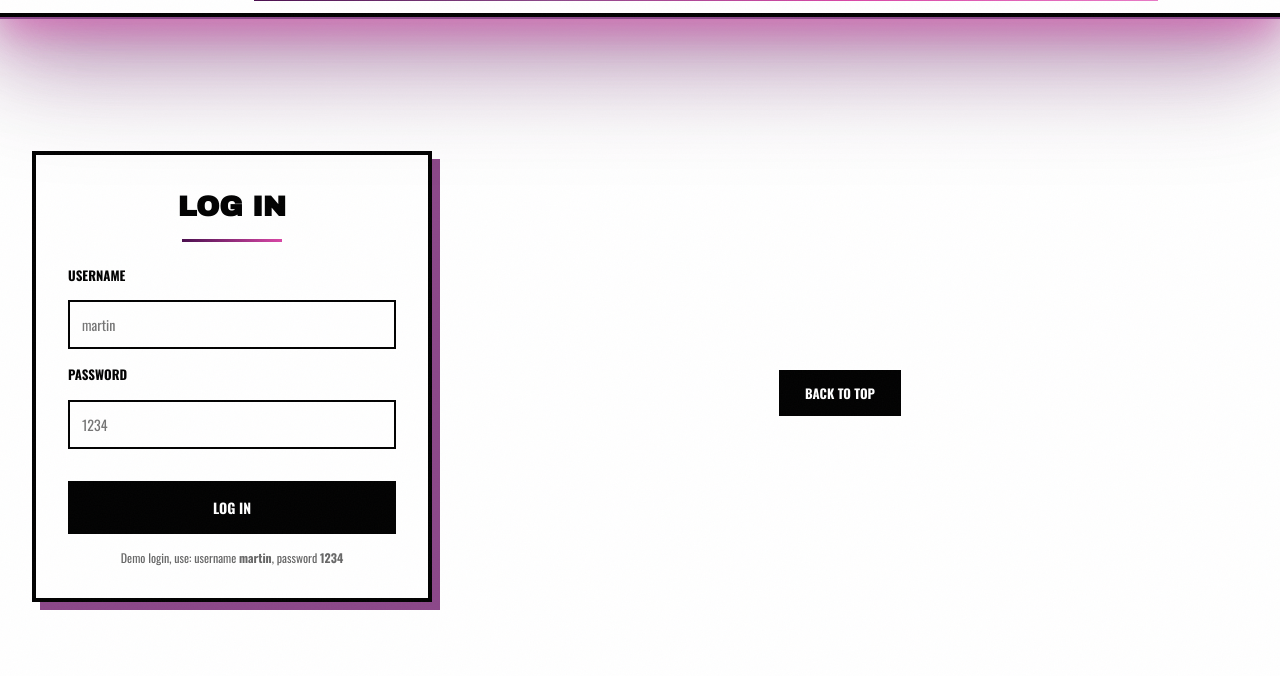
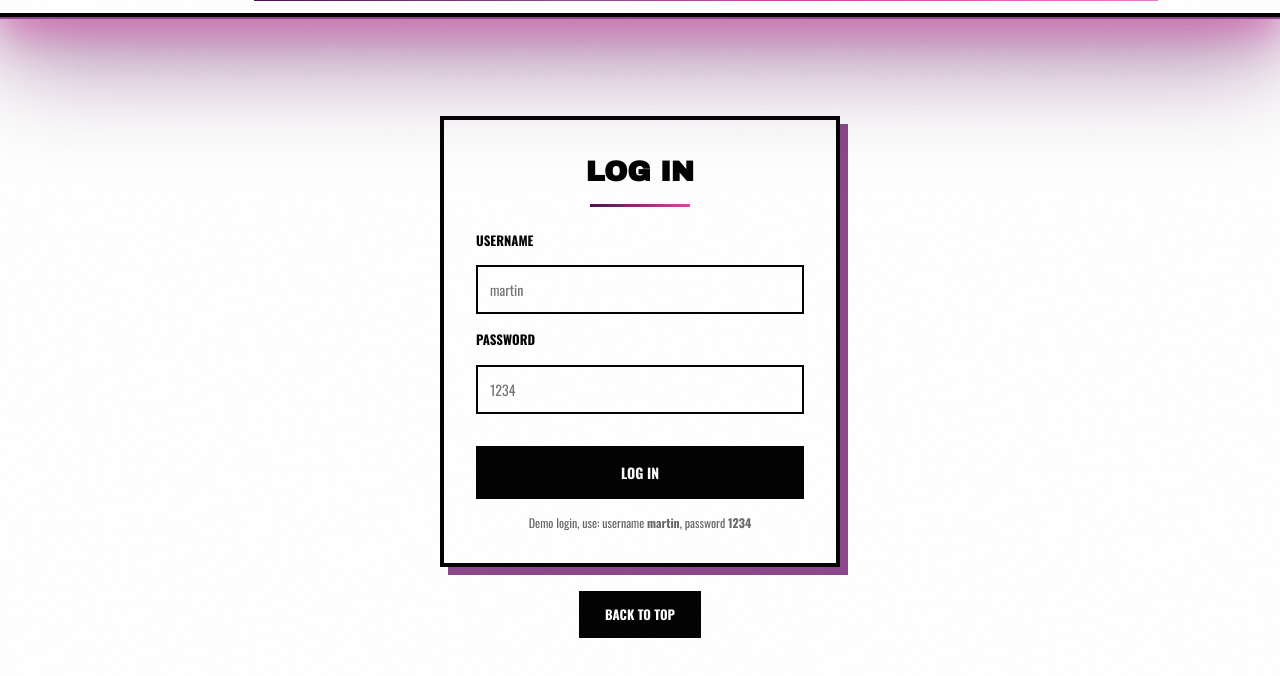
Before and after one commit to martinorav-png/free-games-explorer, a plain HTML site: page login.html in a window 1280 px wide. Shown: the part 64-740 px from the top of the page. Drawn offline with nearby package versions, Linux system fonts and the light colour scheme.

Commit message:
Tegin login page layout korda

```diff
--- a/css/style.css
+++ b/css/style.css
@@ -1295,6 +1295,7 @@ body::after {
 .login-container {
     min-height: calc(100vh - 80px);
     display: flex;
+    flex-direction: column;
     align-items: center;
     justify-content: center;
     padding: var(--space-xl);
@@ -1307,6 +1308,7 @@ body::after {
     border: var(--border-thick) solid var(--color-black);
     background: var(--color-white);
     box-shadow: 8px 8px 0 var(--color-purple);
+    margin-bottom: var(--space-lg);
 }
 
 .login-card h2 {
@@ -1420,10 +1422,11 @@ body::after {
 
 .favorites-page .back-to-top,
 .details-page .back-to-top,
+/* Back to top nupp login lehel */
 .login-container .back-to-top {
-    display: block;
-    width: fit-content;
-    margin: var(--space-xl) auto 0;
+    display: inline-block;
+    margin: 0;
+    position: static;
 }
 
 /* RESPONSIVE */
```
